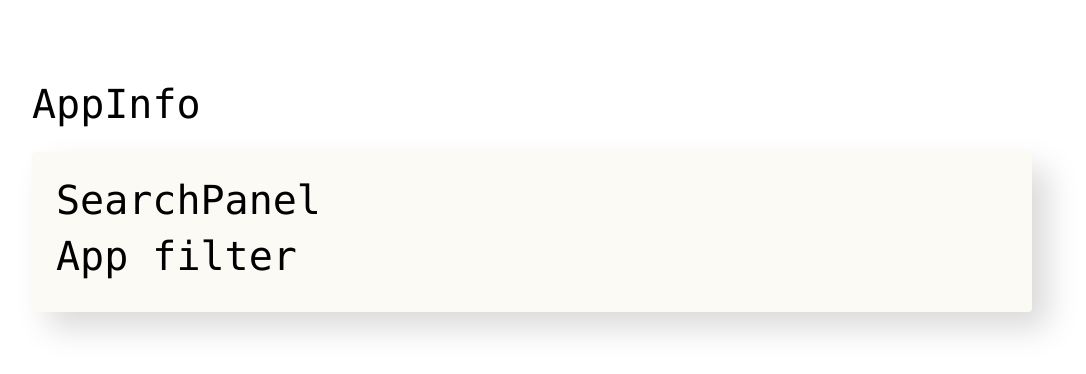
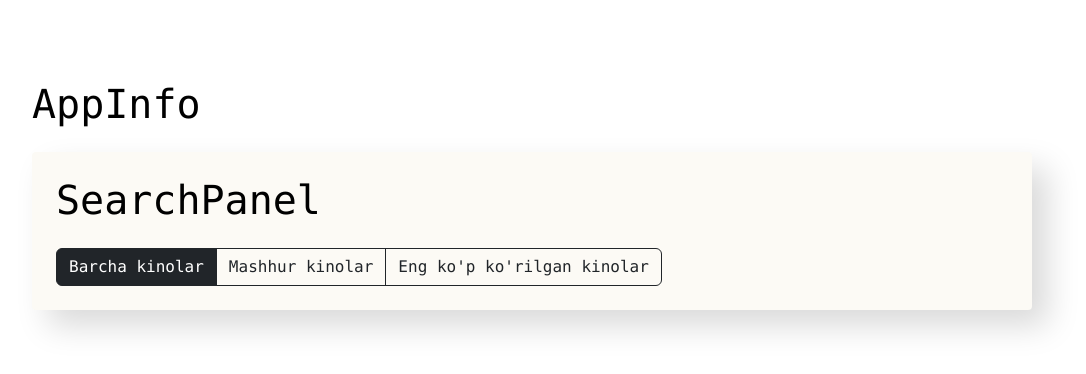
Before and after one commit to AkobirCoder/ReactJS-tutorial, a React (Create React App) app in the folder movie/: page / in a window 1280 px wide. Shown: the top 374 px of the page, without its empty margins (108-1194 px from the left). Built offline with nearby package versions, Linux system fonts and the light colour scheme.

Commit message:
./movie/src/components/app-filter/App-filter.jsx was updated

```diff
--- a/movie/src/components/app-filter/App-filter.jsx
+++ b/movie/src/components/app-filter/App-filter.jsx
@@ -1,7 +1,17 @@
+import './App-filter.css'
+
 const AppFilter = () => {
     return (
-        <div>
-            <h1>App filter</h1>
+        <div className="btn-group">
+            <button className="btn btn-dark" type="button">
+                Barcha kinolar
+            </button>
+            <button className="btn btn-outline-dark" type="button">
+                Mashhur kinolar
+            </button>
+            <button className="btn btn-outline-dark" type="button">
+                Eng ko'p ko'rilgan kinolar
+            </button>
         </div>
     );
 }
```
